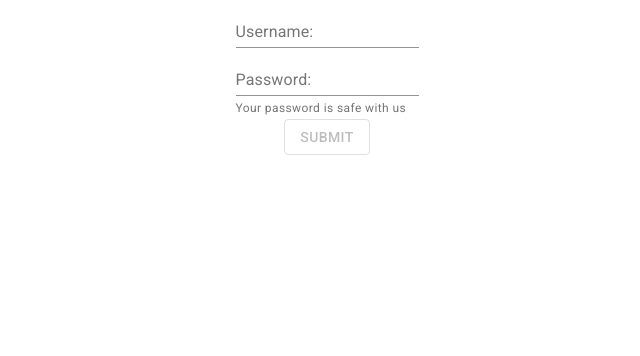
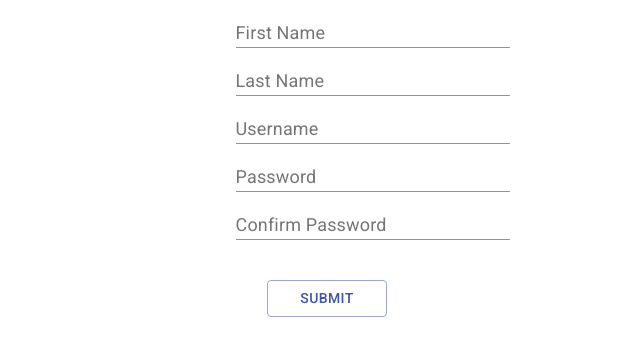
Before and after one commit to nayanlonkar/Document-Tracking-System, a React (Create React App) app in the folder frontend/: page / in a window 1280 px wide. Shown: the top 356 px of the page, without its empty margins (313-953 px from the left). Built offline with nearby package versions, Linux system fonts and the light colour scheme.

Commit message:
frontend - signIn, SignUp page

```diff
--- a/frontend/src/components/auth/SignIn.js
+++ b/frontend/src/components/auth/SignIn.js
@@ -1,5 +1,6 @@
 import React, { useState } from "react";
 import "./SignIn.css";
+import { makeStyles } from "@material-ui/core/styles";
 import {
   FormControl,
   InputLabel,
@@ -8,44 +9,72 @@ import {
   Button,
 } from "@material-ui/core";
 
+const useStyles = makeStyles({
+  input: {
+    width: "150%",
+  },
+  inputLabel: {
+    fontSize: "large",
+  },
+  button: {
+    marginTop: "40px",
+    width: "120px",
+  },
+});
+
 export default function SignIn() {
+  const classes = useStyles();
   const [username, setusername] = useState("");
   const [password, setpassword] = useState("");
 
   function ValidateForm() {
     return username.length > 0 && password.length > 0;
   }
-  function onSubmitHandler() {}
+  function onSubmitHandler(event) {
+    event.preventDefault();
+    console.log(`username is ${username}`);
+    console.log(`password is ${password}`);
+  }
+
   return (
     <div className="SignIn">
-      <form className="SignIn-form">
-        <FormControl color="primary">
-          <InputLabel htmlFor="username">Username:</InputLabel>
+      <form className="SignIn-form" onSubmit={onSubmitHandler}>
+        <FormControl color="primary" required>
+          <InputLabel htmlFor="username" className={classes.inputLabel}>
+            Username:
+          </InputLabel>
           <Input
             id="username"
-            type="text"
             value={username}
+            className={classes.input}
             onChange={(e) => setusername(e.target.value)}
-            required
           />
         </FormControl>
         <br />
-        <FormControl>
-          <InputLabel htmlFor="password">Password:</InputLabel>
+        <FormControl color="primary" required>
+          <InputLabel htmlFor="password" className={classes.inputLabel}>
+            Password:
+          </InputLabel>
           <Input
             id="password"
             type="password"
             value={password}
+            className={classes.input}
             onChange={(e) => setpassword(e.target.value)}
-            aria-describedy="username-helper-text"
-            required
+            aria-describedby="username-helper-text"
           />
           <FormHelperText id="username-helper-text">
             Your password is safe with us
           </FormHelperText>
         </FormControl>
         <br />
-        <Button color="primary" variant="outlined" disabled={!ValidateForm()}>
+        <Button
+          type="submit"
+          color="primary"
+          variant="outlined"
+          className={classes.button}
+          disabled={!ValidateForm()}
+        >
           Submit
         </Button>
       </form>
--- /dev/null
+++ b/frontend/src/components/auth/SignUp.css
@@ -0,0 +1,8 @@
+.SignUp {
+  text-align: center;
+}
+
+.Button {
+  color: black;
+  font-size: xx-large;
+}
--- /dev/null
+++ b/frontend/src/components/auth/SignUp.js
@@ -0,0 +1,117 @@
+import React, { useState } from "react";
+import "./SignUp.css";
+import { makeStyles } from "@material-ui/core/styles";
+import { FormControl, InputLabel, Input, Button } from "@material-ui/core";
+
+const useStyles = makeStyles({
+  input: {
+    width: "150%",
+  },
+  inputLabel: {
+    fontSize: "large",
+  },
+  button: {
+    marginTop: "40px",
+    width: "120px",
+  },
+});
+
+export default function SignUp() {
+  const classes = useStyles();
+  const [firstName, setfirstName] = useState("");
+  const [lastName, setlastName] = useState("");
+  const [username, setusername] = useState("");
+  const [password, setpassword] = useState("");
+  const [confirmPassword, setconfirmPassword] = useState("");
+
+  function onSubmitHandler(event) {
+    event.preventDefault();
+    console.log("this is console log");
+    console.log(`first name is ${firstName}`);
+    console.log(`last name is ${lastName}`);
+    console.log(`username is ${username}`);
+    console.log(`password is ${password}`);
+    console.log(`confirm password is ${confirmPassword}`);
+  }
+
+  return (
+    <div className="SignUp">
+      <form className="SignUp-form" onSubmit={onSubmitHandler}>
+        <FormControl color="primary">
+          <InputLabel htmlFor="firstname" className={classes.inputLabel}>
+            First Name
+          </InputLabel>
+          <Input
+            id="firstname"
+            value={firstName}
+            className={classes.input}
+            onChange={(e) => setfirstName(e.target.value)}
+          />
+        </FormControl>
+        <br />
+
+        <FormControl color="primary">
+          <InputLabel htmlFor="lastname" className={classes.inputLabel}>
+            Last Name
+          </InputLabel>
+          <Input
+            id="lastname"
+            value={lastName}
+            className={classes.input}
+            onChange={(e) => setlastName(e.target.value)}
+          />
+        </FormControl>
+        <br />
+
+        <FormControl color="primary">
+          <InputLabel htmlFor="username" className={classes.inputLabel}>
+            Username
+          </InputLabel>
+          <Input
+            id="username"
+            value={username}
+            className={classes.input}
+            onChange={(e) => setusername(e.target.value)}
+          />
+        </FormControl>
+        <br />
+
+        <FormControl color="primary">
+          <InputLabel htmlFor="password" className={classes.inputLabel}>
+            Password
+          </InputLabel>
+          <Input
+            id="password"
+            value={password}
+            className={classes.input}
+            onChange={(e) => setpassword(e.target.value)}
+          />
+        </FormControl>
+        <br />
+
+        <FormControl color="primary">
+          <InputLabel htmlFor="confirmPassword" className={classes.inputLabel}>
+            Confirm Password
+          </InputLabel>
+          <Input
+            id="confirmPassword"
+            value={confirmPassword}
+            className={classes.input}
+            onChange={(e) => setconfirmPassword(e.target.value)}
+          />
+        </FormControl>
+        <br />
+
+        <Button
+          className="Button"
+          type="submit"
+          color="primary"
+          variant="outlined"
+          className={classes.button}
+        >
+          Submit
+        </Button>
+      </form>
+    </div>
+  );
+}
--- a/frontend/src/components/auth/auth.js
+++ b/frontend/src/components/auth/auth.js
@@ -1,10 +1,12 @@
 import React from "react";
 import SignIn from "./SignIn";
+import SignUp from "./SignUp";
 
 export default function Auth() {
-    return (
-        <div className="Auth">
-            <SignIn />
-        </div>
-    );
+  return (
+    <div className="Auth">
+      {/* <SignIn /> */}
+      <SignUp />
+    </div>
+  );
 }
```
Also changed, not shown: frontend/src/App.js (+5 -5 lines).
